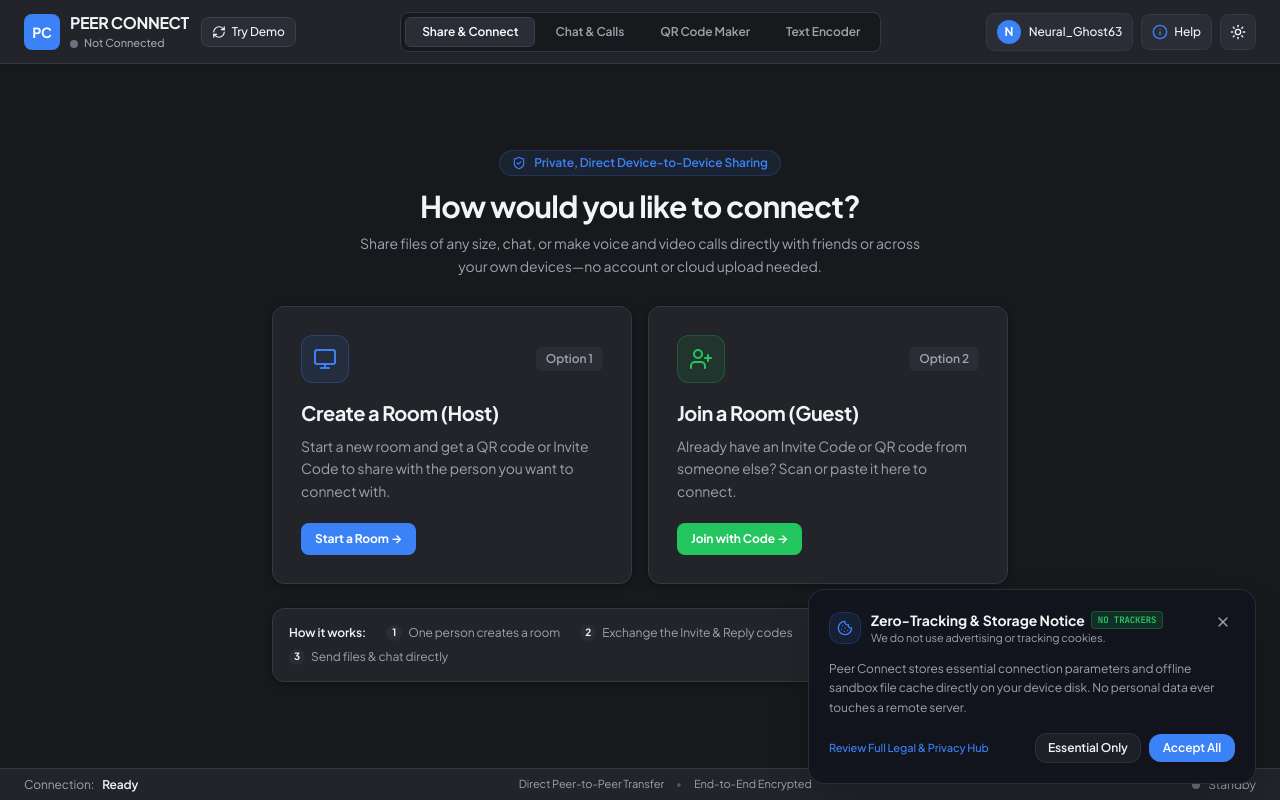
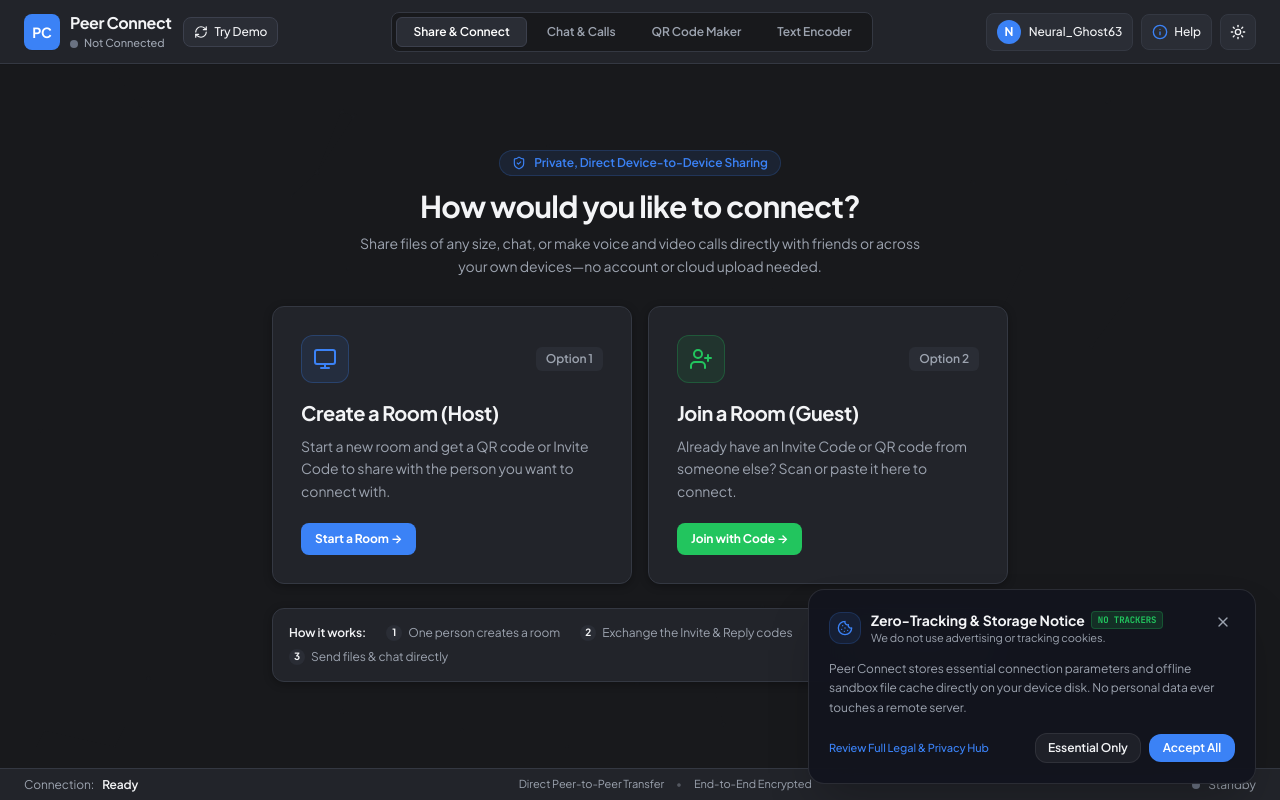
Before and after one commit to NrenV09/G4QLink, a React (Vite) app: page / in a window 1280 px wide. Built offline with nearby package versions, Linux system fonts and the light colour scheme.

Commit message:
style: update branding to Title Case
Convert "PEER CONNECT" to "Peer Connect" across the application for improved readability and consistent branding.

```diff
--- a/index.html
+++ b/index.html
@@ -6,9 +6,9 @@
     <link rel="icon" type="image/svg+xml" href="/icon.svg" />
     <link rel="alternate icon" href="/favicon.ico" />
     <link rel="apple-touch-icon" sizes="180x180" href="/apple-touch-icon.png" />
-    <title>PEER CONNECT</title>
+    <title>Peer Connect</title>
     <meta name="description" content="Secure P2P file transfer and encrypted communication suite with QR-based handshaking." />
-    <meta property="og:title" content="PEER CONNECT" />
+    <meta property="og:title" content="Peer Connect" />
     <meta property="og:description" content="Secure P2P file transfer and encrypted communication suite with QR-based handshaking." />
     <meta property="og:image" content="/pwa-512x512.png" />
     <link rel="preconnect" href="https://fonts.googleapis.com" />
--- a/metadata.json
+++ b/metadata.json
@@ -1,5 +1,5 @@
 {
-  "name": "PEER CONNECT",
+  "name": "Peer Connect",
   "description": "Secure P2P file transfer and encrypted communication suite with QR-based handshaking.",
   "requestFramePermissions": [
     "camera",
--- a/src/App.tsx
+++ b/src/App.tsx
@@ -3024,7 +3024,7 @@ export default function App() {
           <div
             className="min-w-0 cursor-pointer select-none relative group flex items-center gap-2.5"
             onClick={handleTitleClick}
-            title={titleTapCount > 0 ? `${10 - titleTapCount} taps left to unlock easter egg` : "PEER CONNECT"}
+            title={titleTapCount > 0 ? `${10 - titleTapCount} taps left to unlock easter egg` : "Peer Connect"}
           >
             <div className="w-9 h-9 rounded-lg bg-accent text-white flex items-center justify-center font-bold text-sm shadow-2xs shrink-0">
               PC
@@ -3034,7 +3034,7 @@ export default function App() {
               transition={{ duration: 0.12 }}
             >
               <h1 className="text-sm md:text-base font-bold tracking-tight text-text whitespace-nowrap flex items-center gap-2">
-                <span>PEER CONNECT</span>
+                <span>Peer Connect</span>
                 {titleTapCount >= 3 && (
                   <motion.span
                     initial={{ scale: 0, opacity: 0 }}
--- a/src/transfer/TransferApp.tsx
+++ b/src/transfer/TransferApp.tsx
@@ -1181,8 +1181,8 @@ export default function App() {
           </button>
           <div className="min-w-0">
             <h1 className="text-sm md:text-base lg:text-lg font-semibold tracking-tight text-text whitespace-nowrap">
-              <span className="hidden sm:inline">PEER CONNECT</span>
-              <span className="sm:hidden">PEER CONNECT</span>
+              <span className="hidden sm:inline">Peer Connect</span>
+              <span className="sm:hidden">Peer Connect</span>
               <span className="text-[10px] lg:text-xs text-muted font-normal ml-1 lg:ml-2">v7.8.4</span>
             </h1>
             <div className="text-[9px] md:text-[10px] lg:text-xs text-muted flex items-center gap-1 lg:gap-2 mt-0.5 whitespace-nowrap">
--- a/src/transfer/transfer.html
+++ b/src/transfer/transfer.html
@@ -3,7 +3,7 @@
   <head>
     <meta charset="UTF-8" />
     <meta name="viewport" content="width=device-width, initial-scale=1.0" />
-    <title>PEER CONNECT Transfer</title>
+    <title>Peer Connect Transfer</title>
     <style>
       #error-overlay {
         display: none;
```
